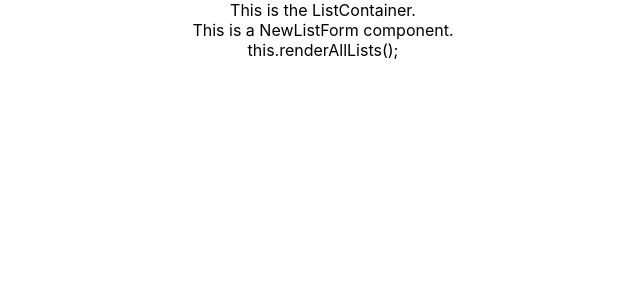
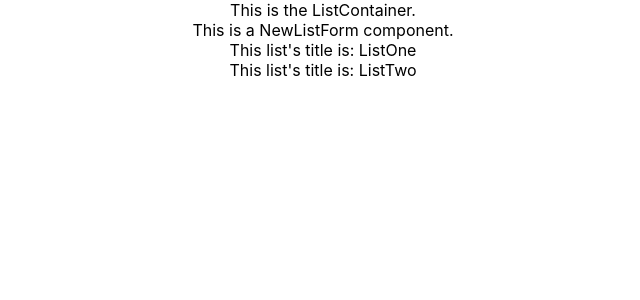
Before and after one commit to JohnZBurnett/ListApp, a React (Create React App) app: page / in a window 1280 px wide. Shown: the top 300 px of the page, without its empty margins (317-957 px from the left). Built offline with nearby package versions, Linux system fonts and the light colour scheme.

Commit message:
pass list title down to List component

```diff
--- a/src/List.js
+++ b/src/List.js
@@ -1,7 +1,7 @@
 import React from 'react';
 
-export default () => {
+export default ({ title }) => {
     return(
-        <div>This is a List component.</div>
+        <div>This list's title is: {title} </div>
     )
 }
--- a/src/ListsContainer.js
+++ b/src/ListsContainer.js
@@ -13,7 +13,7 @@ class ListsContainer extends Component {
     renderAllLists() {
         return(
             this.state.lists.map( list => {
-                return <List />
+                return <List title={list.title}/>
             })
         )
     }
@@ -23,7 +23,7 @@ class ListsContainer extends Component {
             <div>
                 <div>This is the ListContainer.</div>
                 <NewListForm />
-                this.renderAllLists();
+                {this.renderAllLists()}
             </div>
         )
     }
```
